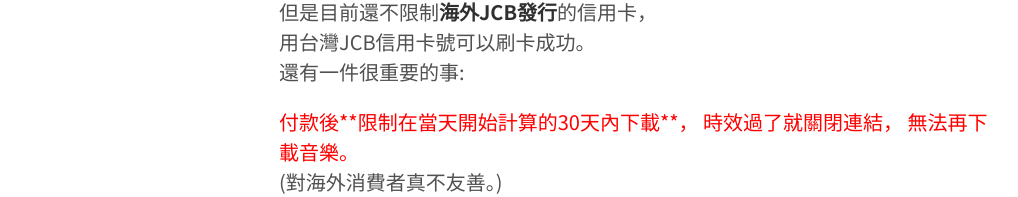
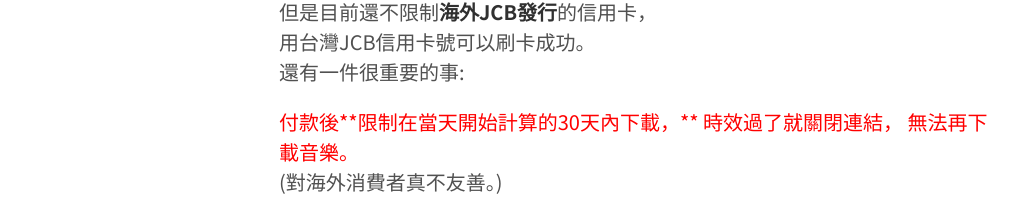
Before and after one commit to shengshampoo/shengshampoo.github.io, a Jekyll site: the page built from _posts/2016-08-13-e-onkyo.markdown, in a window 1280 px wide. Shown: the part 788-985 px from the top of the page, without its empty margins (1-1019 px from the left). Built offline with Jekyll 4.4.1, drawn with Linux system fonts in a browser that asks for light colours; grey boxes are pictures that could not be loaded.

Commit message:
Update 2016-08-13-e-onkyo.markdown

```diff
--- a/_posts/2016-08-13-e-onkyo.markdown
+++ b/_posts/2016-08-13-e-onkyo.markdown
@@ -28,7 +28,7 @@ E-onkyo 線上購買限日本 IP，
 但是目前還不限制**海外JCB發行**的信用卡，
 用台灣JCB信用卡號可以刷卡成功。
 還有一件很重要的事:
-<font color="red">付款後**限制在當天開始計算的30天內下載**，
+<font color="red">付款後**限制在當天開始計算的30天內下載，**
 時效過了就關閉連結，
 無法再下載音樂。</font>
 (對海外消費者真不友善。)
```
